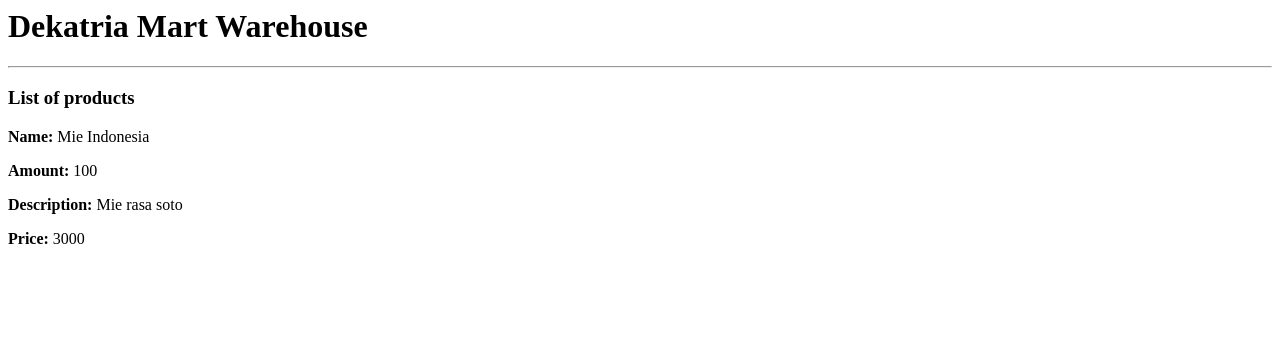
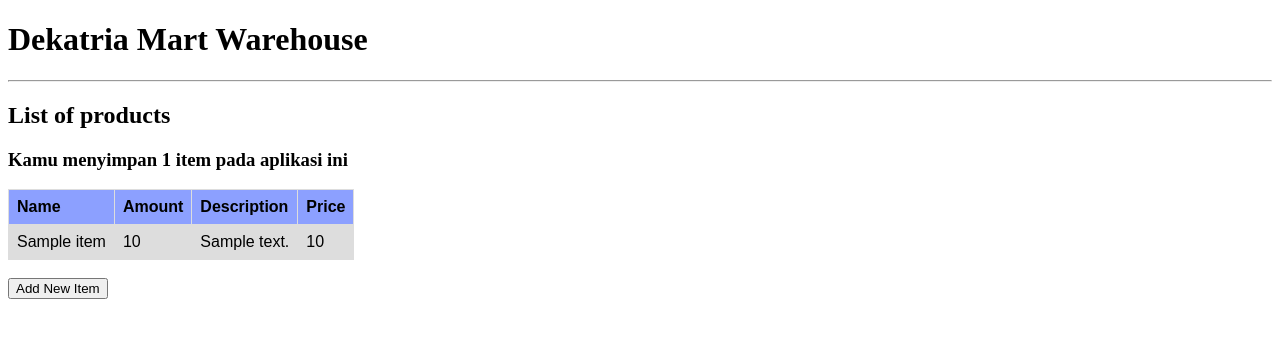
Before and after one commit to RobertBenyamin/DekatriaMart-Warehouse, a Django app: page / in a window 1280 px wide. Shown: the top 338 px of the page. Run offline with Django 4.2, Linux system fonts and the light colour scheme; tables that the repository leaves empty hold one stand-in row (values such as "Sample post").

Commit message:
finish third assigment

```diff
--- a/dekatriamart_warehouse/settings.py
+++ b/dekatriamart_warehouse/settings.py
@@ -55,7 +55,7 @@
 TEMPLATES = [
     {
         'BACKEND': 'django.template.backends.django.DjangoTemplates',
-        'DIRS': [],
+        'DIRS': [BASE_DIR / 'templates'],
         'APP_DIRS': True,
         'OPTIONS': {
             'context_processors': [
--- a/main/templates/main.html
+++ b/main/templates/main.html
@@ -1,7 +1,34 @@
+{% extends 'base.html' %}
+
+{% block content %}
 <h1>Dekatria Mart Warehouse</h1>
 <hr>
-<h3>List of products</h3>
-<p><b>Name:</b> {{ Name }}</p>
-<p><b>Amount:</b> {{ Amount }}</p>
-<p><b>Description:</b> {{ Description }}</p>
-<p><b>Price:</b> {{ Price }}</p>
+<h2>List of products</h2>
+<h3>Kamu menyimpan {{items.count}} item pada aplikasi ini</h3>
+<table class="table-custom">
+    <tr>
+        <th>Name</th>
+        <th>Amount</th>
+        <th>Description</th>
+        <th>Price</th>
+    </tr>
+
+    {% for item in items %}
+        <tr>
+            <td>{{item.name}}</td>
+            <td>{{item.amount}}</td>
+            <td>{{item.description}}</td>
+            <td>{{item.price}}</td>
+        </tr>
+    {% endfor %}
+</table>
+
+<br />
+
+<a href="{% url 'main:create_item' %}">
+    <button>
+        Add New Item
+    </button>
+</a>
+
+{% endblock content %}
--- a/main/urls.py
+++ b/main/urls.py
@@ -1,8 +1,16 @@
 from django.urls import path
 from . import views
+from main.views import home, create_item, show_xml, show_json, show_xml_by_id, show_json_by_id
 
 app_name = 'main'
 
 urlpatterns = [
     path('', views.home, name='home'),
+
+    path('create-item', create_item, name='create_item'),
+
+    path('xml/', show_xml, name='show_xml'),
+    path('xml/<int:id>/', show_xml_by_id, name='show_xml_by_id'),
+    path('json/', show_json, name='show_json'),
+    path('json/<int:id>/', show_json_by_id, name='show_json_by_id'),
 ]
--- a/main/views.py
+++ b/main/views.py
@@ -1,11 +1,45 @@
 from django.shortcuts import render
+from django.http import HttpResponseRedirect, HttpResponse
+from main.forms import ItemForm
+from django.urls import reverse
+from main.models import Item
+from django.core import serializers
 
 def home(request):
+    items = Item.objects.all()
+
     context = {
         'Name': 'Mie Indonesia',
         'Amount': '100',
         'Description': "Mie rasa soto",
         'Price': "3000",
+        'items': items,
     }
 
     return render(request, "main.html", context)
+
+def create_item(request):
+    form = ItemForm(request.POST or None)
+
+    if form.is_valid() and request.method == "POST":
+        form.save()
+        return HttpResponseRedirect(reverse('main:home'))
+
+    context = {'form': form}
+    return render(request, "create_item.html", context)
+
+def show_xml(request):
+    data = Item.objects.all()
+    return HttpResponse(serializers.serialize("xml", data), content_type="application/xml")
+
+def show_xml_by_id(request, id):
+    data = Item.objects.filter(pk=id)
+    return HttpResponse(serializers.serialize("xml", data), content_type="application/xml")
+
+def show_json(request):
+    data = Item.objects.all()
+    return HttpResponse(serializers.serialize("json", data), content_type="application/json")
+
+def show_json_by_id(request, id):
+    data = Item.objects.filter(pk=id)
+    return HttpResponse(serializers.serialize("json", data), content_type="application/json")
--- /dev/null
+++ b/static/styles/main.css
@@ -0,0 +1,22 @@
+.table-custom {
+    font-family: arial, sans-serif;
+    border-collapse: collapse;
+    width: fit-content;
+}
+
+.table-custom th {
+    border: 1px solid #dddddd;
+    background-color: #8ca0ff;
+    text-align: left;
+    padding: 8px;
+}
+
+.table-custom td {
+    border: 1px solid #dddddd;
+    text-align: left;
+    padding: 8px;
+}
+
+.table-custom tr:nth-child(even) {
+    background-color: #dddddd;
+}
--- /dev/null
+++ b/templates/base.html
@@ -0,0 +1,19 @@
+{% load static %}
+<!DOCTYPE html>
+<html lang="en">
+    <head>
+        <meta charset="UTF-8" />
+        <meta
+            name="viewport"
+            content="width=device-width, initial-scale=1.0"
+        />
+        <link rel="stylesheet" href="{% static 'styles/main.css' %}">
+        {% block meta %}
+        {% endblock meta %}
+    </head>
+
+    <body>
+        {% block content %}
+        {% endblock content %}
+    </body>
+</html>
```
Also changed, not shown: main/forms.py (added, +7 -0 lines), main/templates/create_item.html (added, +19 -0 lines), README.md.
